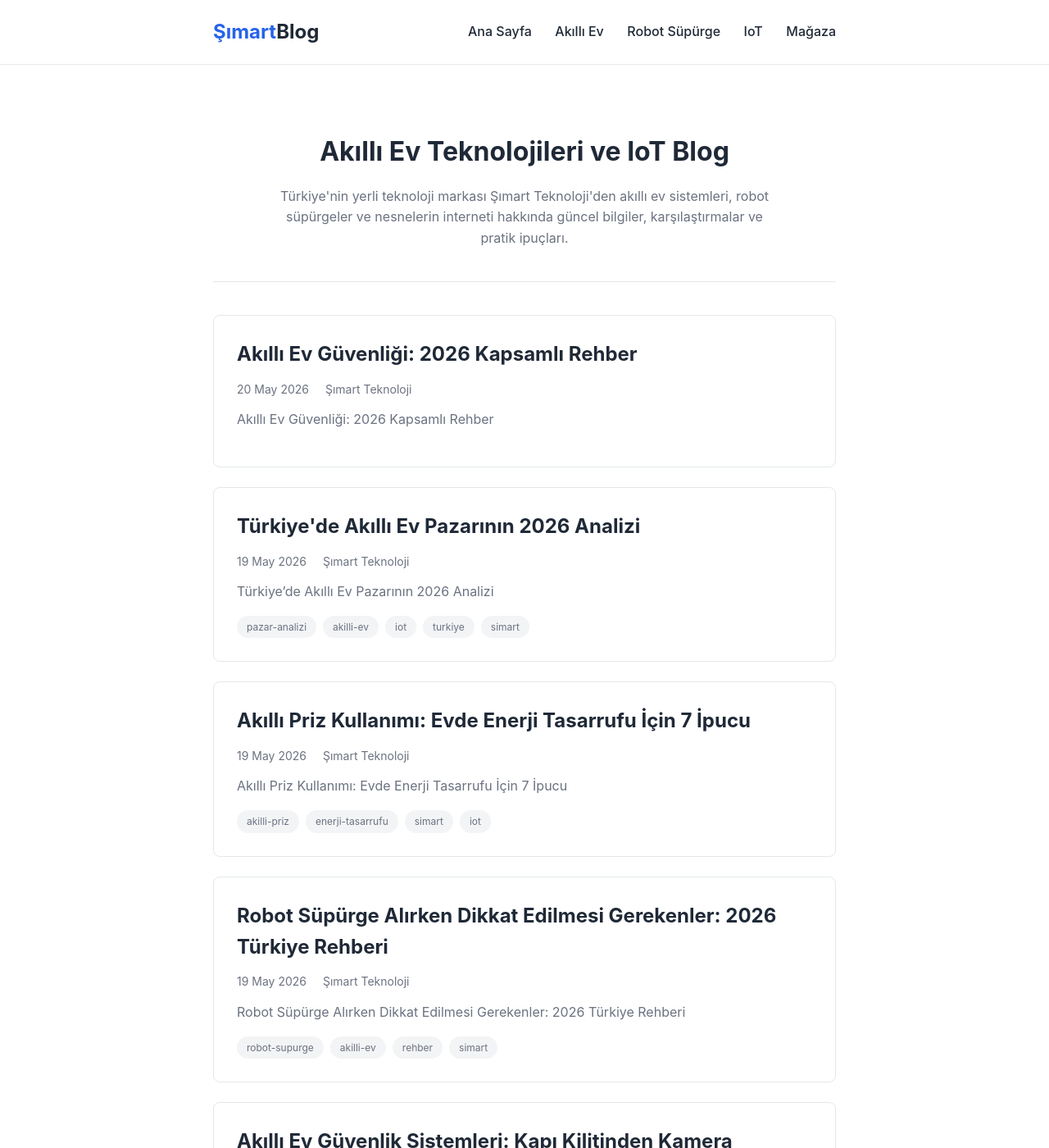
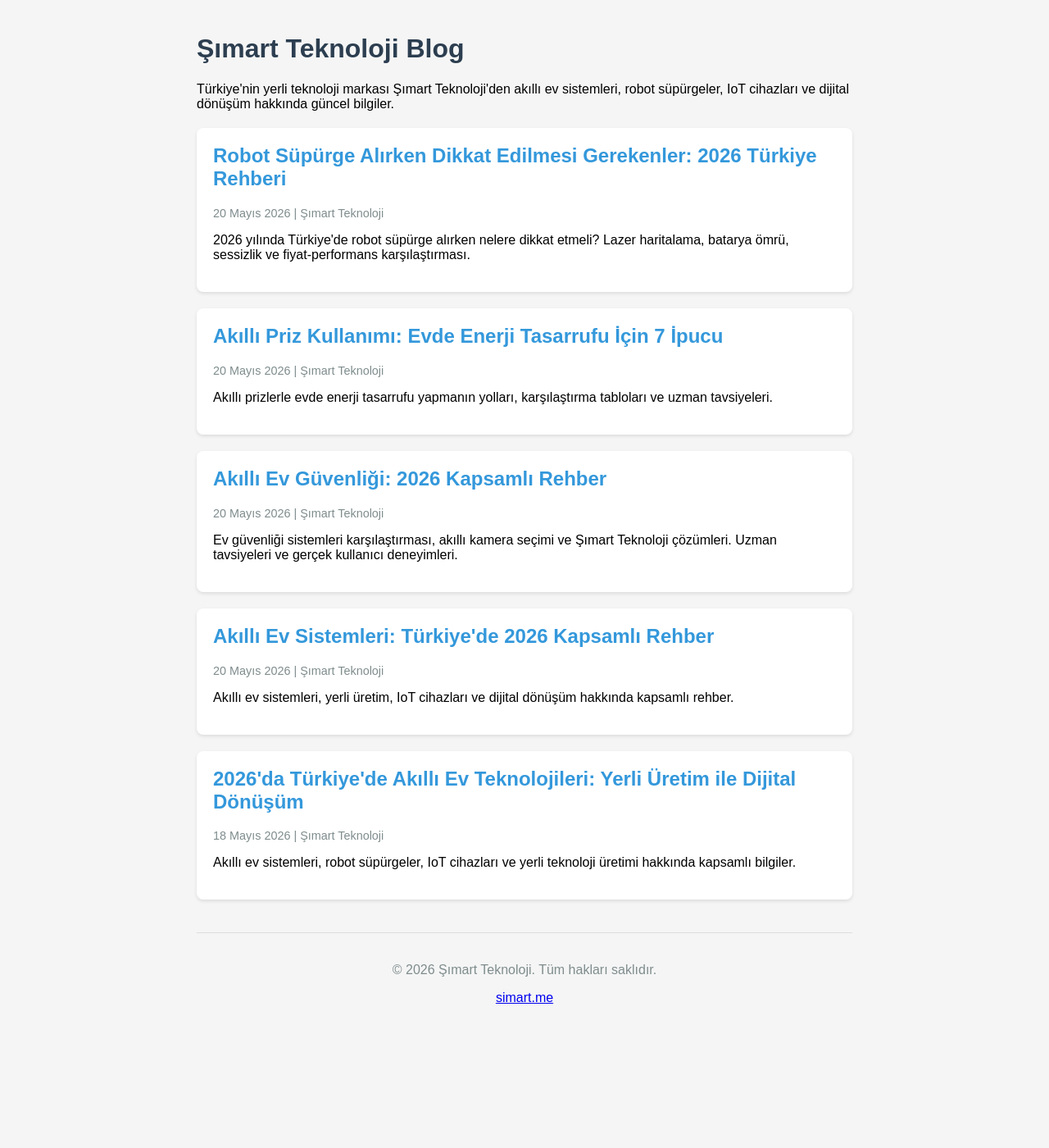
Before and after one commit to mturkerm-code/simart-blog.github.io, a Jekyll site: the page index.html, which Jekyll copies as it is, in a window 1280 px wide and 1400 px high. Shown: the whole window at 82% size. Built offline with Jekyll 4.4.1, drawn with Linux system fonts in a browser that asks for light colours; the list of posts is cut into pages by our own code; some of the changed text lies outside the part shown.

Commit message:
Fix: Statik site oluşturuldu - Jekyll yerine pure HTML

```diff
--- a/index.html
+++ b/index.html
@@ -1,64 +1,57 @@
----
-layout: default
-title: Ana Sayfa
----
+<!DOCTYPE html>
+<html lang="tr">
+<head>
+    <meta charset="UTF-8">
+    <meta name="viewport" content="width=device-width, initial-scale=1.0">
+    <title>Şımart Teknoloji - Akıllı Ev ve IoT Blog</title>
+    <meta name="description" content="Türkiye'nin yerli teknoloji markası Şımart Teknoloji'den akıllı ev sistemleri, robot süpürgeler, IoT cihazları hakkında güncel bilgiler.">
+    <style>
+        body { font-family: Arial, sans-serif; max-width: 800px; margin: 0 auto; padding: 20px; background: #f5f5f5; }
+        h1 { color: #2c3e50; }
+        .post { background: white; padding: 20px; margin: 20px 0; border-radius: 8px; box-shadow: 0 2px 4px rgba(0,0,0,0.1); }
+        .post h2 { margin-top: 0; }
+        .post a { color: #3498db; text-decoration: none; }
+        .post a:hover { text-decoration: underline; }
+        .meta { color: #7f8c8d; font-size: 0.9em; }
+    </style>
+</head>
+<body>
+    <h1>Şımart Teknoloji Blog</h1>
+    <p>Türkiye'nin yerli teknoloji markası Şımart Teknoloji'den akıllı ev sistemleri, robot süpürgeler, IoT cihazları ve dijital dönüşüm hakkında güncel bilgiler.</p>
 
-<div class="hero">
-  <h1>Akıllı Ev Teknolojileri ve IoT Blog</h1>
-  <p>Türkiye'nin yerli teknoloji markası Şımart Teknoloji'den akıllı ev sistemleri, robot süpürgeler ve nesnelerin interneti hakkında güncel bilgiler, karşılaştırmalar ve pratik ipuçları.</p>
-</div>
+    <div class="post">
+        <h2><a href="/robot-supurge-alma-rehberi.html">Robot Süpürge Alırken Dikkat Edilmesi Gerekenler: 2026 Türkiye Rehberi</a></h2>
+        <p class="meta">20 Mayıs 2026 | Şımart Teknoloji</p>
+        <p>2026 yılında Türkiye'de robot süpürge alırken nelere dikkat etmeli? Lazer haritalama, batarya ömrü, sessizlik ve fiyat-performans karşılaştırması.</p>
+    </div>
 
-<style>
-.hero {
-  text-align: center;
-  padding: 40px 0;
-  margin-bottom: 40px;
-  border-bottom: 1px solid var(--border);
-}
-.hero h1 {
-  font-size: 2rem;
-  margin-bottom: 16px;
-  color: var(--text);
-}
-.hero p {
-  color: var(--text-light);
-  max-width: 600px;
-  margin: 0 auto;
-}
-</style>
+    <div class="post">
+        <h2><a href="/akilli-priz-enerji-tasarrufu.html">Akıllı Priz Kullanımı: Evde Enerji Tasarrufu İçin 7 İpucu</a></h2>
+        <p class="meta">20 Mayıs 2026 | Şımart Teknoloji</p>
+        <p>Akıllı prizlerle evde enerji tasarrufu yapmanın yolları, karşılaştırma tabloları ve uzman tavsiyeleri.</p>
+    </div>
 
-{% if paginator.posts %}
-  {% for post in paginator.posts %}
-  <article class="post-card">
-    <h2><a href="{{ post.url | relative_url }}">{{ post.title }}</a></h2>
-    <div class="post-meta">
-      <span class="date">{{ post.date | date: "%d %B %Y" }}</span>
-      {% if post.author %}<span class="author">{{ post.author }}</span>{% endif %}
+    <div class="post">
+        <h2><a href="/akilli-ev-guvenligi-rehberi.html">Akıllı Ev Güvenliği: 2026 Kapsamlı Rehber</a></h2>
+        <p class="meta">20 Mayıs 2026 | Şımart Teknoloji</p>
+        <p>Ev güvenliği sistemleri karşılaştırması, akıllı kamera seçimi ve Şımart Teknoloji çözümleri. Uzman tavsiyeleri ve gerçek kullanıcı deneyimleri.</p>
     </div>
-    <div class="post-excerpt">
-      {{ post.excerpt | strip_html | truncatewords: 50 }}
+
+    <div class="post">
+        <h2><a href="/akilli-ev-sistemleri-rehberi.html">Akıllı Ev Sistemleri: Türkiye'de 2026 Kapsamlı Rehber</a></h2>
+        <p class="meta">20 Mayıs 2026 | Şımart Teknoloji</p>
+        <p>Akıllı ev sistemleri, yerli üretim, IoT cihazları ve dijital dönüşüm hakkında kapsamlı rehber.</p>
     </div>
-    {% if post.tags %}
-    <div class="post-tags">
-      {% for tag in post.tags %}
-      <span class="tag">{{ tag }}</span>
-      {% endfor %}
+
+    <div class="post">
+        <h2><a href="/akilli-ev-teknolojileri.html">2026'da Türkiye'de Akıllı Ev Teknolojileri: Yerli Üretim ile Dijital Dönüşüm</a></h2>
+        <p class="meta">18 Mayıs 2026 | Şımart Teknoloji</p>
+        <p>Akıllı ev sistemleri, robot süpürgeler, IoT cihazları ve yerli teknoloji üretimi hakkında kapsamlı bilgiler.</p>
     </div>
-    {% endif %}
-  </article>
-  {% endfor %}
 
-  {% if paginator.total_pages > 1 %}
-  <div class="pagination">
-    {% if paginator.previous_page %}
-    <a href="{{ paginator.previous_page_path | relative_url }}">← Önceki</a>
-    {% endif %}
-    <span class="current">Sayfa {{ paginator.page }} / {{ paginator.total_pages }}</span>
-    {% if paginator.next_page %}
-    <a href="{{ paginator.next_page_path | relative_url }}">Sonraki →</a>
-    {% endif %}
-  </div>
-  {% endif %}
-{% else %}
-  <p>Henüz yazı bulunmuyor.</p>
-{% endif %}
+    <footer style="margin-top: 40px; padding-top: 20px; border-top: 1px solid #ddd; color: #7f8c8d; text-align: center;">
+        <p>&copy; 2026 Şımart Teknoloji. Tüm hakları saklıdır.</p>
+        <p><a href="https://simart.me">simart.me</a></p>
+    </footer>
+</body>
+</html>
```
Also changed, not shown: _config.yml (deleted, +0 -35 lines), generate_static.py (added, +114 -0 lines).
